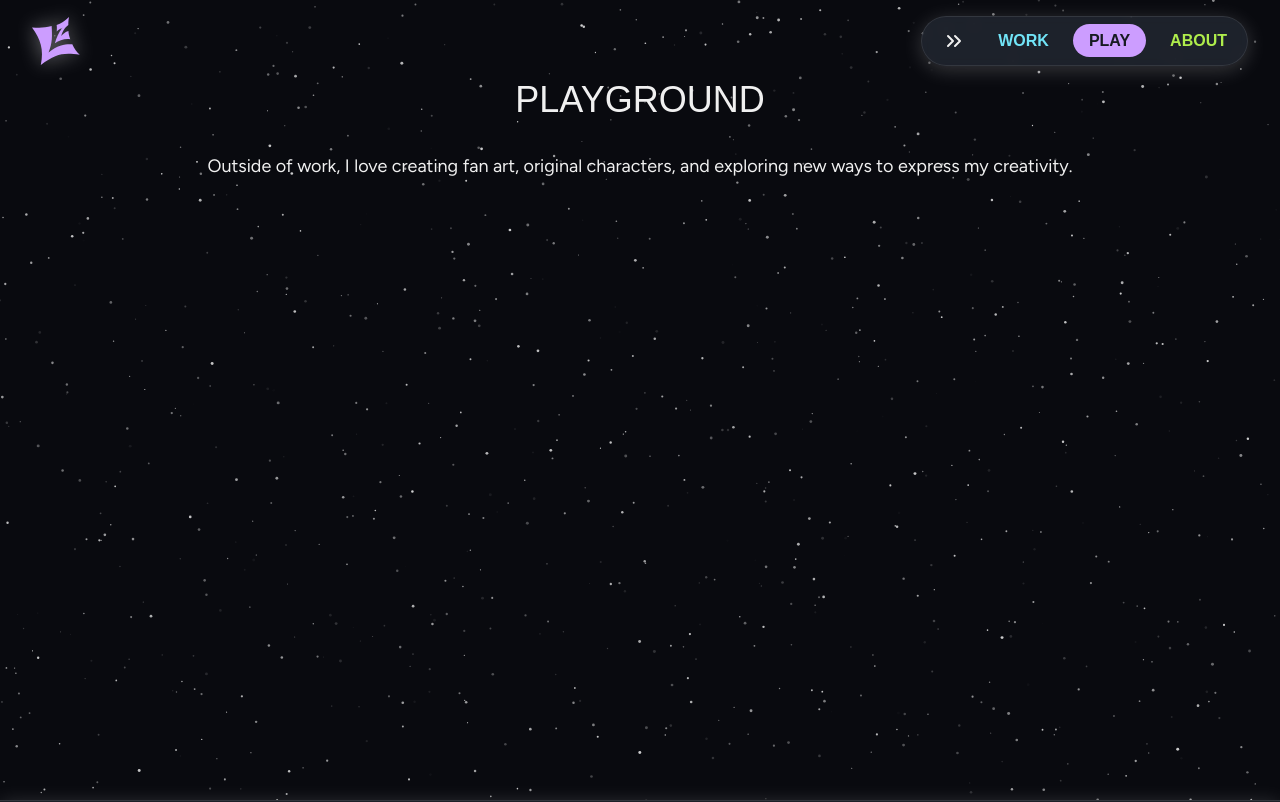
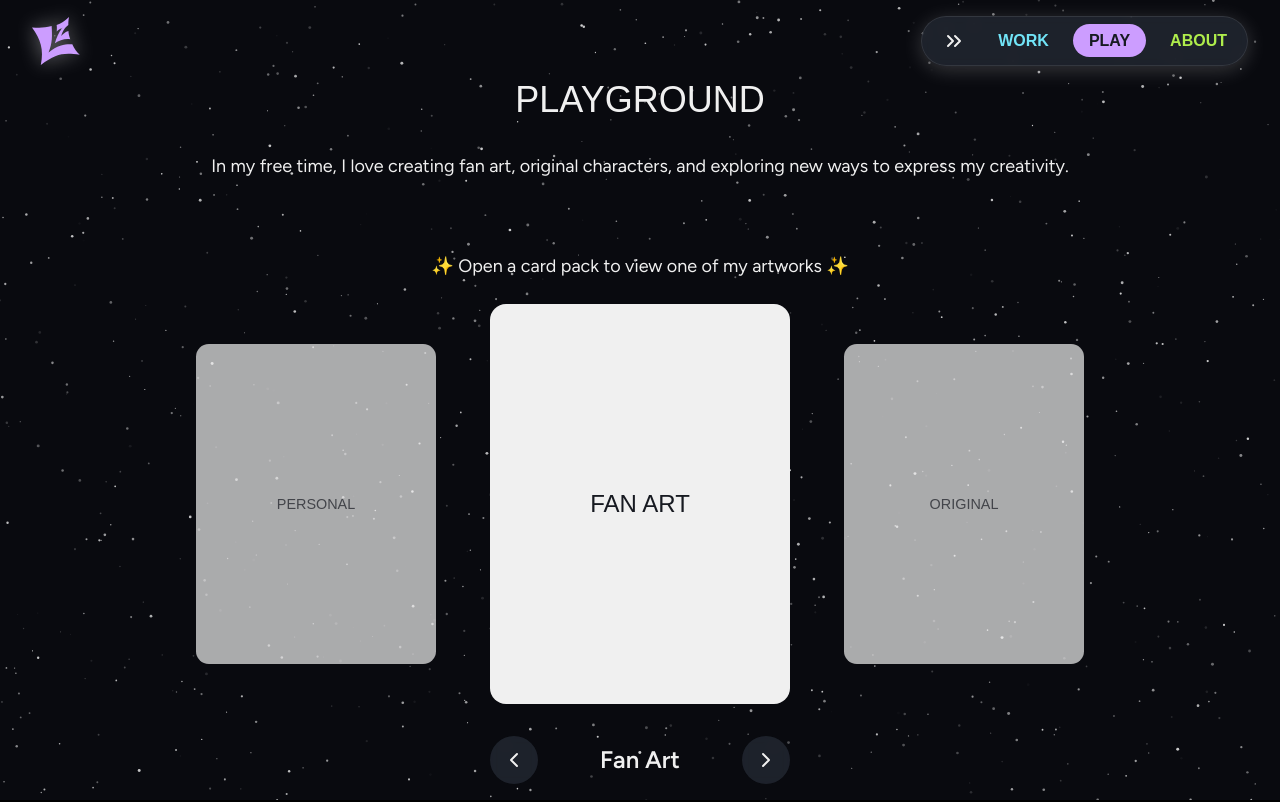
Before and after one commit to luwuciez/portfolio, a React (Vite) app: page /play in a window 1280 px wide. Shown: the top 802 px of the page. Built offline with nearby package versions, Linux system fonts and the light colour scheme; a web font is replaced by a local one.

Commit message:
add pack carousel

```diff
--- a/src/components/cardGacha.jsx
+++ b/src/components/cardGacha.jsx
@@ -1,3 +1,6 @@
+import { useMemo, useState } from "react";
+import { ChevronLeft, ChevronRight } from "lucide-react";
+
 import fanart1 from "../assets/gacha/fanart/9s.png";
 import fanart2 from "../assets/gacha/fanart/kaeya.png";
 import fanart3 from "../assets/gacha/fanart/natsume.png";
@@ -162,4 +165,117 @@ const PACKS = [
   },
 ];
 
-export default function CardGacha() {}
+const getWrappedIndex = (index, total) => ((index % total) + total) % total;
+
+function PackCard({ pack, isActive, onClick, interactive = false, hiddenOnMobile = false }) {
+  return (
+    <button
+      type="button"
+      onClick={onClick}
+      aria-label={interactive ? `Switch to ${pack.name}` : `${pack.name} pack`}
+      className={`relative aspect-3/4 rounded-2xl w-full max-w-75 overflow-hidden transition-all duration-300 ${
+        hiddenOnMobile ? "hidden md:block" : "block"
+      } ${
+        isActive ? "scale-100 bg-light" : "scale-80 bg-light/70"
+      } ${interactive ? "cursor-pointer" : "cursor-default"}`}
+      disabled={!interactive}
+    >
+      <div className="absolute inset-0 flex items-center justify-center p-4">
+        <span
+          className={`text-center font-dela uppercase ${
+            isActive ? "text-dark text-xl md:text-2xl" : "text-dark/70 text-base md:text-lg"
+          }`}
+        >
+          {pack.name}
+        </span>
+      </div>
+    </button>
+  );
+}
+
+export default function CardGacha() {
+  const [activeIndex, setActiveIndex] = useState(0);
+
+  const total = PACKS.length;
+
+  const { activePack, previousPack, nextPack, previousIndex, nextIndex } = useMemo(() => {
+    const previous = getWrappedIndex(activeIndex - 1, total);
+    const next = getWrappedIndex(activeIndex + 1, total);
+
+    return {
+      activePack: PACKS[activeIndex],
+      previousPack: PACKS[previous],
+      nextPack: PACKS[next],
+      previousIndex: previous,
+      nextIndex: next,
+    };
+  }, [activeIndex, total]);
+
+  const goToIndex = (index) => {
+    setActiveIndex(getWrappedIndex(index, total));
+  };
+
+  const handlePrevious = () => goToIndex(activeIndex - 1);
+  const handleNext = () => goToIndex(activeIndex + 1);
+
+  return (
+    <section className="mx-auto w-full px-6 py-12 font-figtree text-light">
+      <p className="font-figtree text-light text-center text-lg mx-6 my-6">
+        ✨ Open a card pack to view one of my artworks ✨
+      </p>
+      <div className="mx-auto flex w-full items-center justify-center gap-4 md:gap-6">
+        {/* Left pack */}
+        <PackCard
+          pack={previousPack}
+          isActive={false}
+          onClick={() => goToIndex(previousIndex)}
+          interactive={true}
+          hiddenOnMobile={true}
+        />
+
+        {/* Center pack */}
+        <PackCard pack={activePack} isActive={true} />
+
+        {/* Right pack */}
+        <PackCard
+          pack={nextPack}
+          isActive={false}
+          onClick={() => goToIndex(nextIndex)}
+          interactive={true}
+          hiddenOnMobile={true}
+        />
+      </div>
+
+      <div className="mx-auto mt-8 flex w-full max-w-75 items-center justify-between gap-4">
+        <button
+          type="button"
+          onClick={handlePrevious}
+          aria-label="Previous pack"
+          className="flex items-center justify-center bg-surface/80 backdrop-blur-xs p-1 rounded-full border border-light/0 h-12 w-12 hover:cursor-pointer hover:border-light/10 hover:shadow-custom transition-all duration-200"
+        >
+          <ChevronLeft size={24} strokeWidth={2} />
+        </button>
+
+        <p className="flex-1 text-center text-xl md:text-2xl font-semibold text-light">
+          {activePack.name}
+        </p>
+
+        <button
+          type="button"
+          onClick={handleNext}
+          aria-label="Next pack"
+          className="flex items-center justify-center bg-surface/80 backdrop-blur-xs p-1 rounded-full border border-light/0 h-12 w-12 hover:cursor-pointer hover:border-light/10 hover:shadow-custom transition-all duration-200"
+        >
+          <ChevronRight size={24} strokeWidth={2} />
+        </button>
+      </div>
+
+      <button
+        type="button"
+        className="mx-auto mt-6 block w-full max-w-75 rounded-full bg-surface/80 backdrop-blur-xs py-3 text-center text-lg md:text-xl border border-light/0 hover:cursor-pointer hover:border-light/10 hover:shadow-custom transition-all duration-200"
+      >
+        Select Pack
+      </button>
+    </section>
+  );
+}
--- a/src/pages/Play.jsx
+++ b/src/pages/Play.jsx
@@ -3,11 +3,11 @@ import PageTitle from "../components/pageTitle";
 
 export default function Play() {
   return (
-    <div className="pt-12 pb-20 h-svh">
+    <div className="pt-12 pb-20">
       <PageTitle title="PLAYGROUND" />
       <div className="max-w-3xl xl:max-w-300 mx-auto">
         <p className="font-figtree text-light text-center text-lg mx-6">
-          Outside of work, I love creating fan art, original characters, and exploring new ways to
+          In my free time, I love creating fan art, original characters, and exploring new ways to
           express my creativity.
         </p>
       </div>
```
